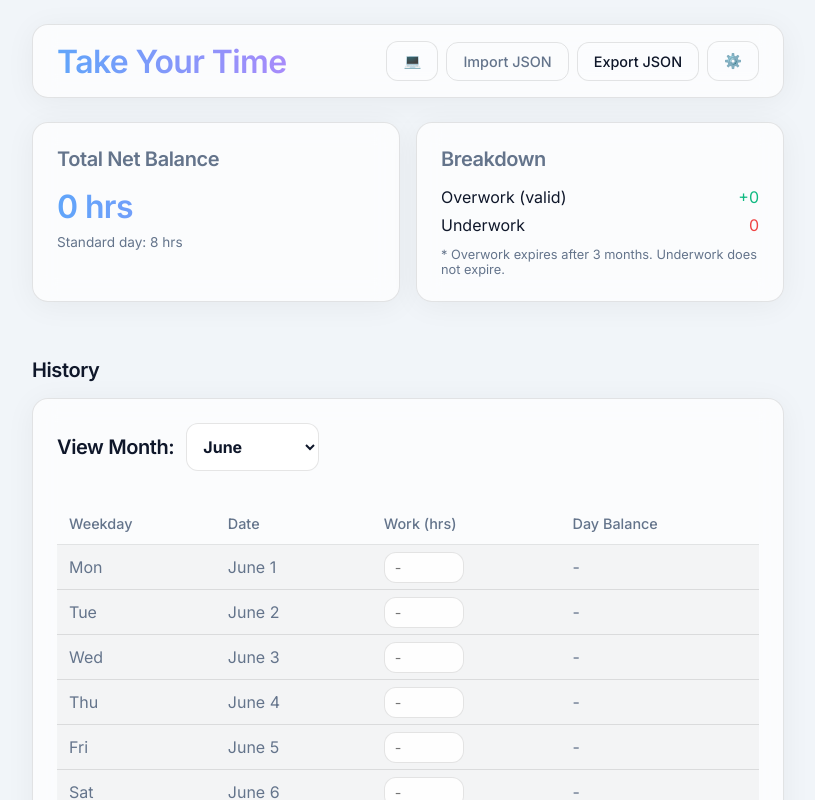
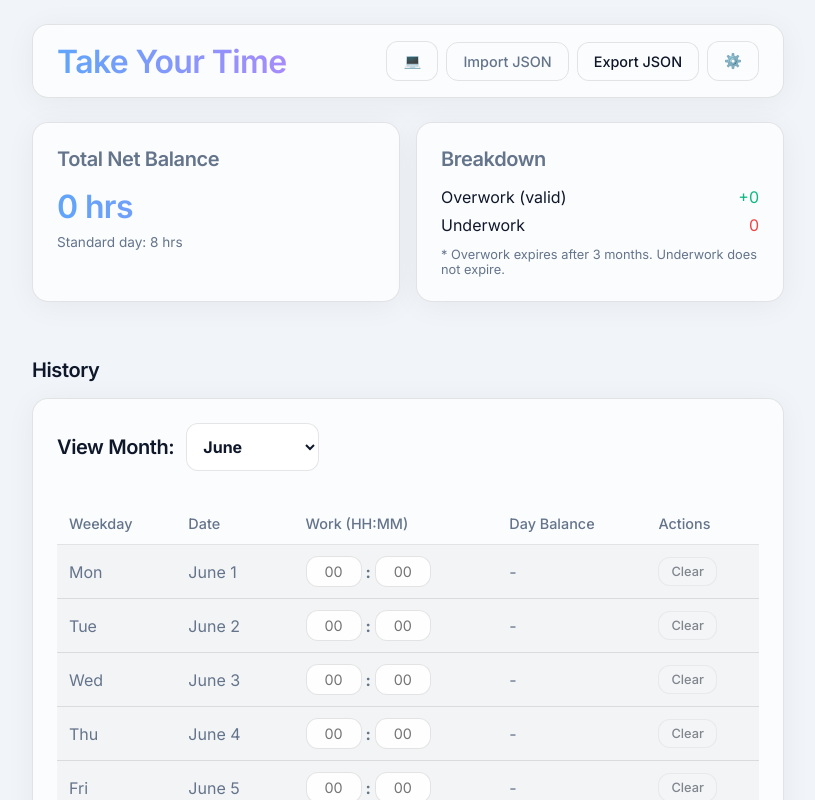
Before and after one commit to notNullThen/take-your-time, a React (Vite) app: page / in a window 1280 px wide. Shown: the top 800 px of the page, without its empty margins (232-1047 px from the left). Built offline with nearby package versions, Linux system fonts and the light colour scheme.

Commit message:
feat: upgrade time input to split HH:MM fields with spinner removal and clear functionality

```diff
--- a/src/components/RecordTable.tsx
+++ b/src/components/RecordTable.tsx
@@ -41,6 +41,16 @@ function getMonthCalendar(year: number, month: number) {
   return weeks;
 }
 
+// Format decimal hours to HH:MM format
+function formatHoursToHHMM(decimalHours: number) {
+  const isNeg = decimalHours < 0;
+  const absHours = Math.abs(decimalHours);
+  const h = Math.floor(absHours);
+  const m = Math.round((absHours - h) * 60);
+  const sign = isNeg ? '-' : '+';
+  return `${isNeg ? sign : ''}${String(h).padStart(2, '0')}:${String(m).padStart(2, '0')}`;
+}
+
 export const RecordTable: React.FC<RecordTableProps> = ({ records, settings, onUpdate, onDelete }) => {
   const currentMonthIdx = new Date().getMonth() + 1;
   const [selectedMonth, setSelectedMonth] = useState<number>(currentMonthIdx);
@@ -48,17 +58,6 @@ export const RecordTable: React.FC<RecordTableProps> = ({ records, settings, onU
   const currentYear = new Date().getFullYear();
   const weeks = getMonthCalendar(currentYear, selectedMonth);
   const monthName = MONTH_NAMES[selectedMonth - 1];
-
-  const handleInputChange = (month: number, day: number, value: string) => {
-    if (value === '') {
-      onDelete(month, day);
-    } else {
-      const hours = Number(value);
-      if (!isNaN(hours) && hours >= 0) {
-        onUpdate(month, day, hours);
-      }
-    }
-  };
 
   const renderRow = (dateObj: { month: number; day: number } | null, weekIdx: number, dayIdx: number) => {
     const dayNames = ['Mon', 'Tue', 'Wed', 'Thu', 'Fri', 'Sat', 'Sun'];
@@ -71,40 +70,104 @@ export const RecordTable: React.FC<RecordTableProps> = ({ records, settings, onU
           <td className="text-muted"></td>
           <td className="text-muted">-</td>
           <td className="text-muted">-</td>
+          <td className="text-muted"></td>
         </tr>
       );
     }
 
     const record = records.find(r => r.month === dateObj.month && r.day === dateObj.day);
-    const isFilled = !!record;
+    const totalHours = record ? record.hours : 0;
+    const isFilled = totalHours > 0;
 
     let diff = 0;
     if (isFilled) {
-      diff = record.hours - settings.standardHours;
+      diff = totalHours - settings.standardHours;
     }
+
+    const hrs = Math.floor(totalHours);
+    const mins = Math.round((totalHours - hrs) * 60);
+
+    const handleTimeChange = (type: 'h' | 'm', value: string) => {
+      let newH = type === 'h' ? (value === '' ? 0 : parseInt(value)) : hrs;
+      let newM = type === 'm' ? (value === '' ? 0 : parseInt(value)) : mins;
+
+      if (isNaN(newH)) newH = 0;
+      if (isNaN(newM)) newM = 0;
+
+      // Wrap minutes overflow into hours
+      if (newM >= 60) {
+        newH += Math.floor(newM / 60);
+        newM = newM % 60;
+      }
+
+      const newVal = newH + newM / 60;
+      if (newVal === 0) {
+        onDelete(dateObj.month, dateObj.day);
+      } else {
+        onUpdate(dateObj.month, dateObj.day, newVal);
+      }
+    };
+
+    const handleClear = () => {
+      onDelete(dateObj.month, dateObj.day);
+    };
 
     return (
       <tr key={`date-${dateObj.month}-${dateObj.day}`} className={!isFilled ? "empty-row" : ""}>
         <td className={!isFilled ? "text-muted" : ""}>{dayName}</td>
         <td className={!isFilled ? "text-muted" : ""}>{monthName} {dateObj.day}</td>
         <td>
+          <div style={{ display: 'flex', alignItems: 'center', gap: '4px' }}>
             <input
               type="number"
               min="0"
-            step="0.5"
-            value={isFilled ? record.hours : ''}
-            onChange={(e) => handleInputChange(dateObj.month, dateObj.day, e.target.value)}
-            placeholder="-"
+              value={isFilled ? String(hrs).padStart(2, '0') : ''}
+              onChange={(e) => handleTimeChange('h', e.target.value)}
+              placeholder="00"
+              className={!isFilled ? "text-muted" : ""}
               style={{
-              width: '80px',
-              padding: '6px 10px',
-              margin: '-6px 0', // offset padding to avoid huge rows
-              fontSize: '0.9rem'
+                width: '56px',
+                padding: '6px',
+                margin: '-6px 0',
+                fontSize: '0.9rem',
+                textAlign: 'center'
               }}
             />
+            <span style={{ fontWeight: 'bold', color: !isFilled ? 'var(--text-muted)' : 'inherit' }}>:</span>
+            <input
+              type="number"
+              min="0"
+              max="59"
+              value={isFilled ? String(mins).padStart(2, '0') : ''}
+              onChange={(e) => handleTimeChange('m', e.target.value)}
+              placeholder="00"
+              className={!isFilled ? "text-muted" : ""}
+              style={{
+                width: '56px',
+                padding: '6px',
+                margin: '-6px 0',
+                fontSize: '0.9rem',
+                textAlign: 'center'
+              }}
+            />
+          </div>
         </td>
         <td className={!isFilled ? "text-muted" : (diff > 0 ? 'text-success' : diff < 0 ? 'text-danger' : 'text-muted')} style={{ fontWeight: isFilled ? 600 : 400 }}>
-          {isFilled ? `${diff > 0 ? '+' : ''}${diff} hrs` : '-'}
+          {isFilled ? (diff > 0 ? `+${formatHoursToHHMM(diff).substring(1)}` : formatHoursToHHMM(diff)) : '-'}
+        </td>
+        <td>
+          <button
+            className="secondary"
+            onClick={handleClear}
+            disabled={!isFilled}
+            style={{
+              opacity: isFilled ? 1 : 0.5,
+              padding: '6px 12px',
+              fontSize: '0.8rem'
+            }}
+          >
+            Clear
+          </button>
         </td>
       </tr>
     );
@@ -133,8 +196,9 @@ export const RecordTable: React.FC<RecordTableProps> = ({ records, settings, onU
             <tr>
               <th>Weekday</th>
               <th>Date</th>
-              <th>Work (hrs)</th>
+              <th>Work (HH:MM)</th>
               <th>Day Balance</th>
+              <th>Actions</th>
             </tr>
           </thead>
           <tbody>
@@ -145,7 +209,7 @@ export const RecordTable: React.FC<RecordTableProps> = ({ records, settings, onU
               if (weekIdx < weeks.length - 1) {
                 weekRows.push(
                   <tr key={`sep-${weekIdx}`}>
-                    <td colSpan={4} style={{ height: '16px', borderBottom: 'none' }}></td>
+                    <td colSpan={5} style={{ height: '16px', borderBottom: 'none' }}></td>
                   </tr>
                 );
               }
--- a/src/index.css
+++ b/src/index.css
@@ -170,6 +170,16 @@ body.light-theme input, body.light-theme select {
   color: var(--text-color);
 }
 
+/* Hide number input spinners */
+input[type="number"]::-webkit-inner-spin-button,
+input[type="number"]::-webkit-outer-spin-button {
+  -webkit-appearance: none;
+  margin: 0;
+}
+input[type="number"] {
+  -moz-appearance: textfield;
+}
+
 /* Utilities */
 .flex-between {
   display: flex;
```
Lines whose indentation alone changed are shown as unchanged.
